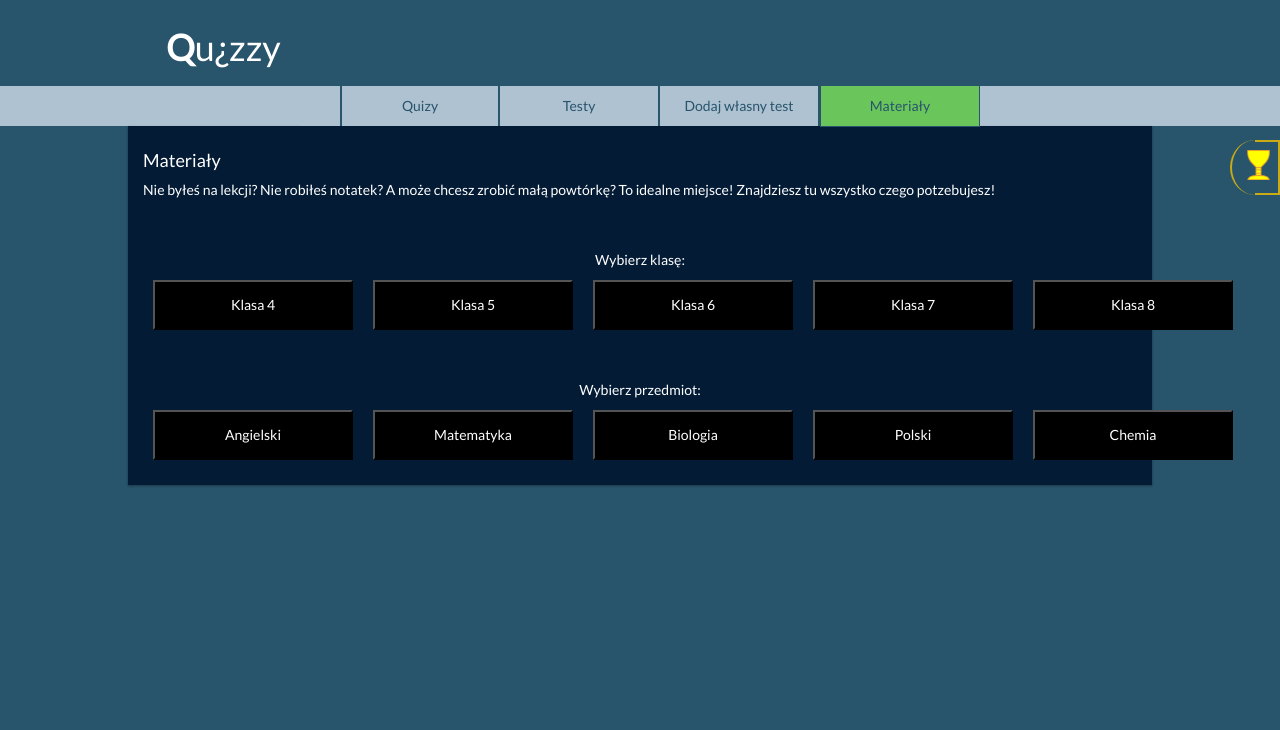
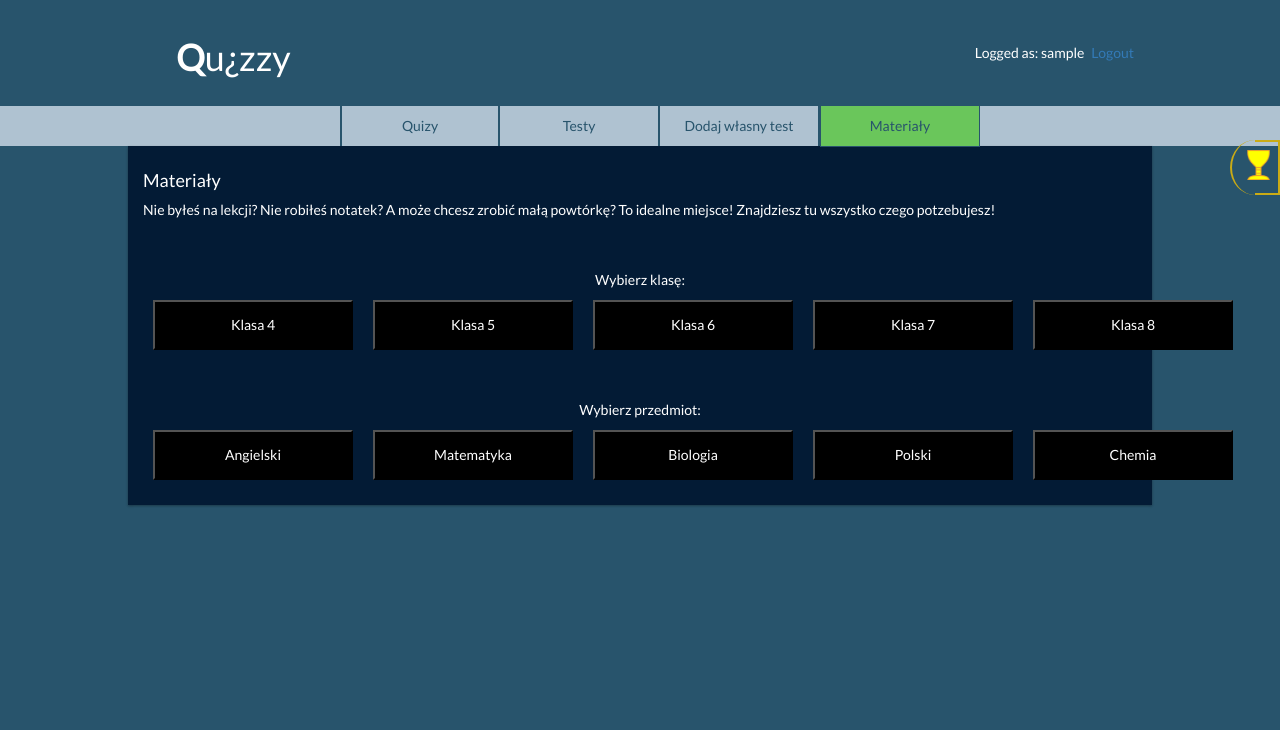
Before and after one commit to pgrzegorzewski/app, a PHP site: page /materials.php in a window 1280 px wide. Shown: the top 730 px of the page. Run offline with PHP 8.4, Linux system fonts and the light colour scheme; the visitor is signed in with stand-in values (Sample User, id 1); some libraries are stand-ins or nearby versions.

Commit message:
logout on materials added

```diff
--- a/learningapp/app/materials.php
+++ b/learningapp/app/materials.php
@@ -37,7 +37,16 @@
 		Paweł 150pts;<br>
 	</div>
 	<header class ="header">
-		<h1 id="title"><a href ="home.php"><b>Q</b>u¿zzy</a></h1>
+		<table width = 100%>
+			<tr>
+				<td style = "text-align:left">
+					<h1 id="title"><a href ="index.php"><b>Q</b>u¿zzy</a></h1>
+				</td>
+				<td style = "text-align:right">
+					<span>Logged as: <?php echo $_SESSION['user'] ?>&ensp;</span><span><a href = "logout.php">Logout</a></span>
+				</td>
+			</tr>
+		</table>
 	</header>
 		<div class="nav">
 			<ol>
```
